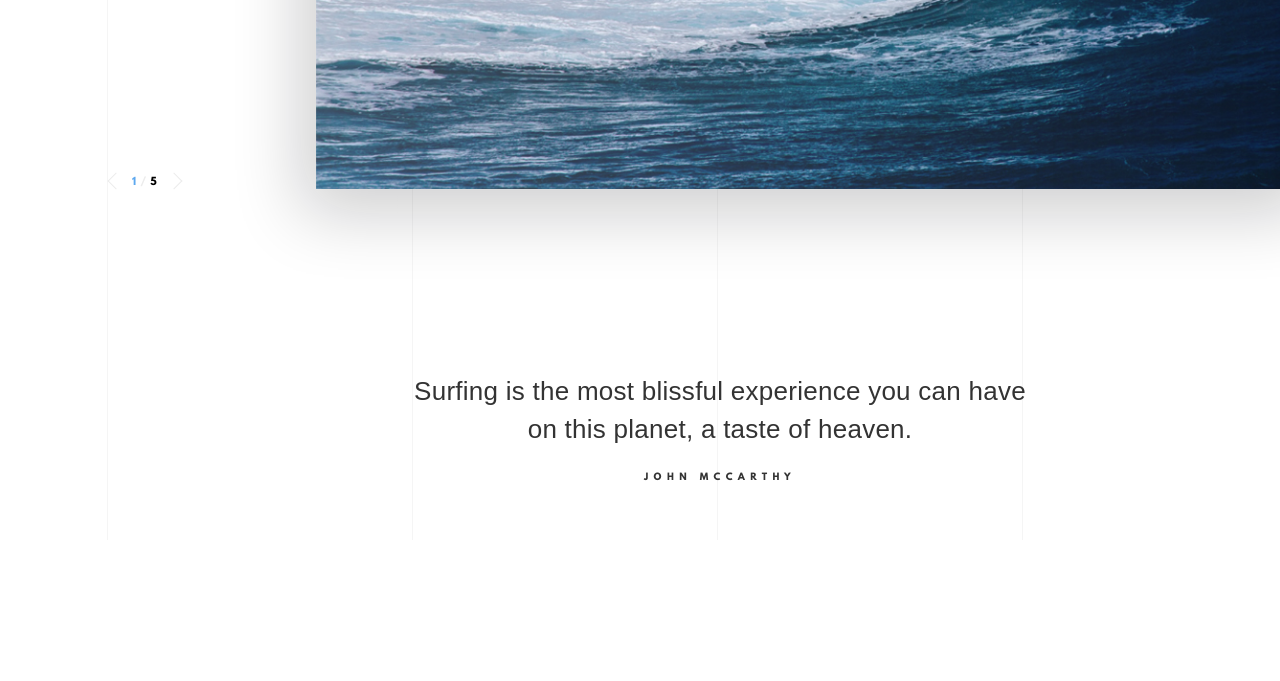
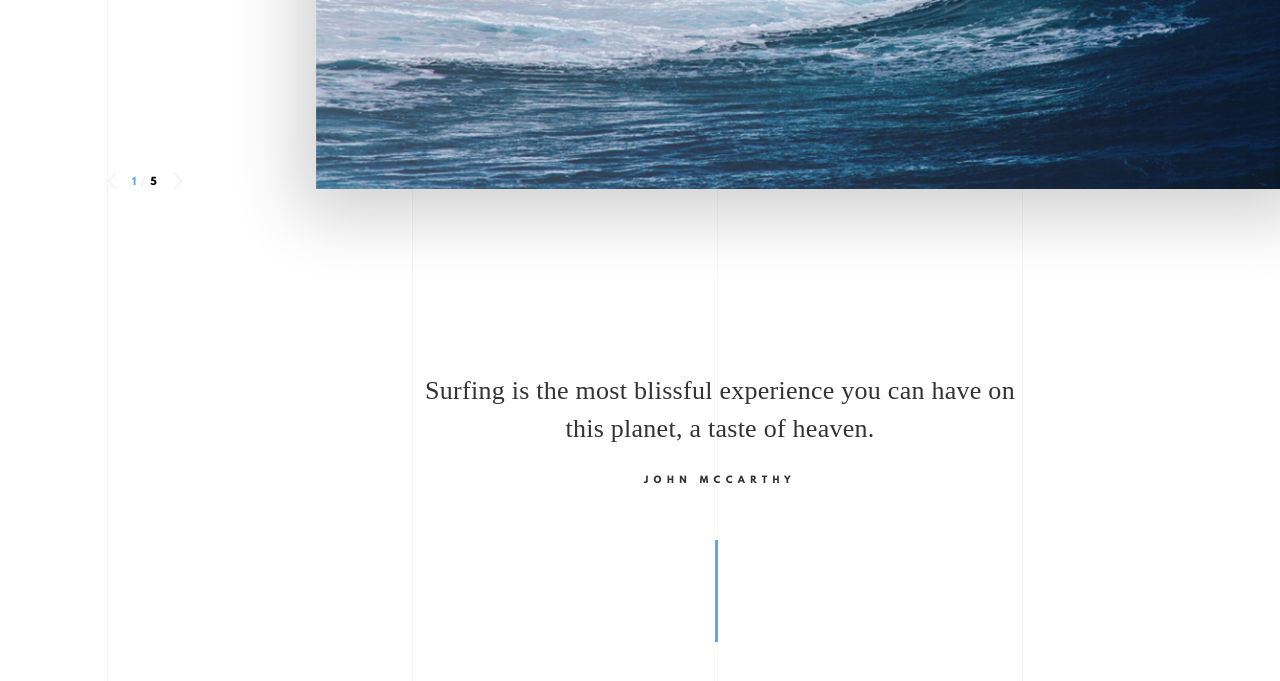
Before and after one commit to RIKyryienko/surfing_landing, a website: page app/index-pug/index.pug in a window 1280 px wide. Shown: the part 509-1190 px from the top of the page. Before the commit the page ends 1049 px from the top, so only its background shows below. Drawn offline with nearby package versions, Linux system fonts and the light colour scheme; files that its build step writes are made by us from their sources; files whose address does not match are found by name; a web font is replaced by a local one.

Commit message:
Quote section is done

```diff
--- a/app/blocks/header/header-sass/header.sass
+++ b/app/blocks/header/header-sass/header.sass
@@ -40,7 +40,7 @@
   position: relative
   display: flex
   justify-content: flex-end
-  max-width: 1333px
+  width: 1333px
   margin-top: 44px
   margin-left: 107px
 
@@ -88,7 +88,6 @@
 .slider-first-numeral
   color: #5da8ef
 
-
 .slider-slash
   color: #ececec
 
@@ -118,7 +117,6 @@
 .header-image
   width: 1011px
   height: 572px
-  overflow: hidden
   box-shadow: -15.898px 25.441px 65px 0px rgba(11, 12, 17, 0.2)
   background: url("../header-images/header-main-image.jpg") no-repeat
   background-size: cover
@@ -135,11 +133,12 @@
   position: absolute
   top: 40px
   left: 1155px
+  content: "First Surfing Magazine"
   transform: rotate(-90deg)
   white-space: nowrap
   letter-spacing: 5.58px
   color: #cececf
-  content: "First Surfing Magazine"
+
 
 .header-social-btn
   margin: 26px 0
@@ -150,11 +149,9 @@
   width: 13px
   height: 21px
 
-
 .social-twitter
   width: 18px
   height: 15px
-
 
 .social-vimeo
   margin-bottom: 0
--- a/app/blocks/quote/quote-pug/quote.pug
+++ b/app/blocks/quote/quote-pug/quote.pug
@@ -1,4 +1,5 @@
 section.quote
-    blockquote.quote__text.
-        Surfing is the most blissful experience you can have on this planet, a taste of heaven.
-    cite.quote__author John McCarthy
+    div.quote-content
+        q.quote__text.
+            Surfing is the most blissful experience you can have on this planet, a taste of heaven.
+        span.quote__author John McCarthy
--- a/app/blocks/quote/quote-sass/quote.sass
+++ b/app/blocks/quote/quote-sass/quote.sass
@@ -5,28 +5,47 @@
   margin: 0 auto
   background-image: repeating-linear-gradient(to right, #fff 0px, #fff 107px, #f5f5f5 107px, #f5f5f5 108px, #fff 108px, #fff 305px)
 
+
+.quote-content
+  position: relative
+  display: flex
+  flex-direction: column
+
+
 .quote__text
+  display: block
   width: 615px
-  margin: 0 auto
-  margin-bottom: 25px
-  font-family: 'Playfair Display-Regular', sans-serif
+  margin: auto
+  margin-bottom: 28px
+  font-family: 'Playfair Display-Regular', serif
   font-size: 26px
   font-weight: 400
   line-height: 38px
   letter-spacing: 0.26px
-  color: #333333
+  text-align: center
+  quotes: none
+  color: #333
+
 
 .quote__author
-  position: relative
   display: block
+  margin: auto
+  margin-bottom: 157px
   font-family: "League Spartan", sans-serif
   font-style: normal
   font-size: 9px
   font-weight: 700
   text-transform: uppercase
   letter-spacing: 5.4px
-  color: #333333
+  color: #333
 
-.quote__text,
-.quote__author
-  text-align: center
+
+.quote__author::after
+  position: absolute
+  top: 168px
+  left: 715px
+  content: ""
+  width: 1px
+  height: 100px
+  border: 1px solid #5da8ef
+  background-color: #5da8ef
```
Also changed, not shown: app/blocks/header/header-css/header.css, app/blocks/quote/quote-css/quote.css, app/index.html.
